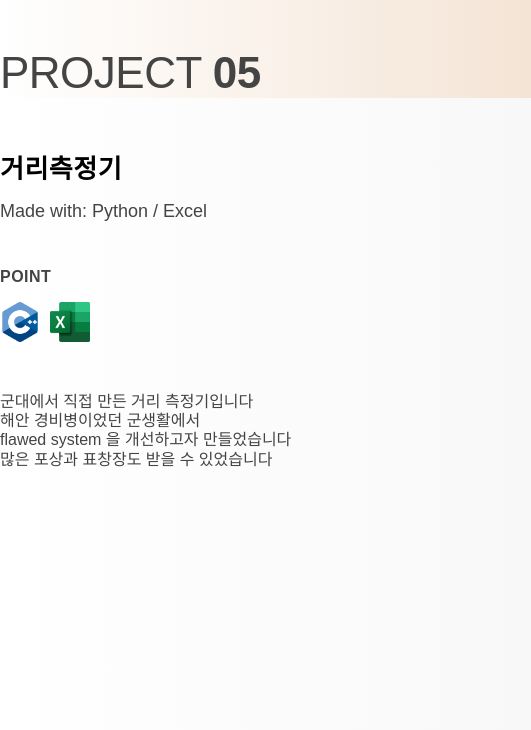
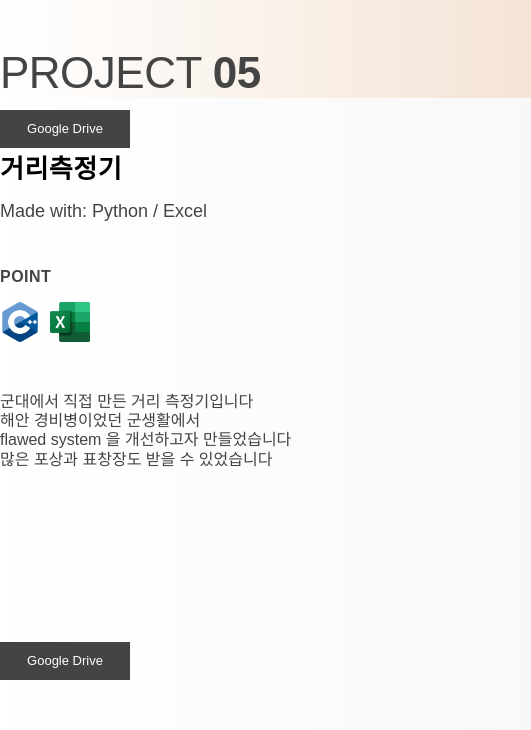
Before and after one commit to KTH1993/JHSPortfolio, a plain HTML site: page index.html in a window 1280 px wide. Shown: the part 3902-4632 px from the top of the page, 0-531 px from the left. Drawn offline with nearby package versions, Linux system fonts and the light colour scheme.

Commit message:
프로젝트 4,5에 구글드라이브 추가

```diff
--- a/index.html
+++ b/index.html
@@ -360,11 +360,11 @@
               <img src="img/TFT2title.png">
             </div> -->
 
-            <!-- <a
-              href=""
+            <a
+              href="https://drive.google.com/file/d/1js4SOUbXrV2vcF4bkmk7eSfti-3sBWJS/view?usp=drive_link"
               target="_blank"
               class="btnPage btnMain"
-              >Github</a> -->
+              >Google Drive</a>
           </div>
           <!-- 우측 img -->
           <div class="imgWrap">
@@ -417,11 +417,11 @@
             </p>
 
 
-            <!-- <a
-              href=""
+            <a
+              href="https://drive.google.com/file/d/1Si4lVtozPI4hksK-IbCplczC6HjK2HgD/view?usp=drive_link"
               target="_blank"
               class="btnPage btnMain"
-              >Github</a> -->
+              >Google Drive</a>
           </div>
           <!-- 우측 img -->
           <div class="imgWrap">
```
